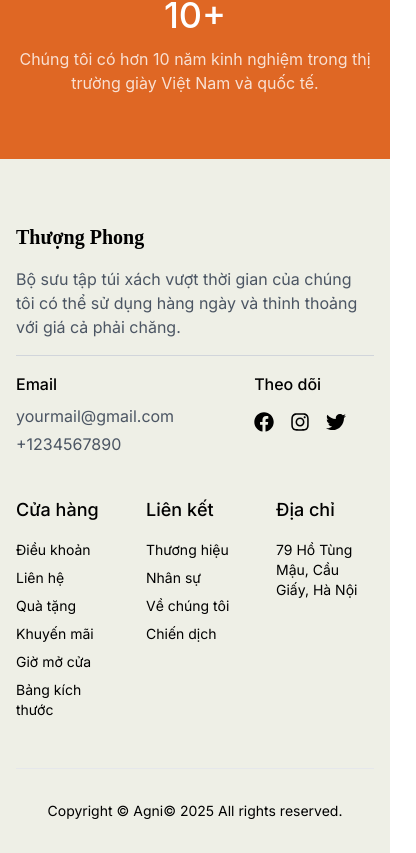
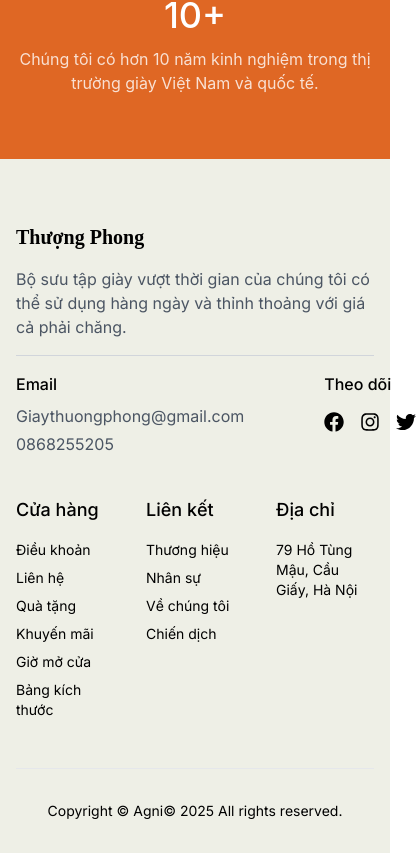
Before and after one commit to sondm204/VinaShoe, a React (Create React App) app: page / in a window 390 px wide. Shown: the part 6884-7737 px from the top of the page, 416 px wide, since content can reach past the window. Built offline with nearby package versions, Linux system fonts and the light colour scheme.

Commit message:
change email, phone number in footer

```diff
--- a/src/components/Footer.jsx
+++ b/src/components/Footer.jsx
@@ -12,15 +12,15 @@ const Footer = () => {
             <div className="border-b border-b-gray-300">
               <h3 className="text-xl mb-4 font-serif font-semibold">Thượng Phong</h3>
               <p className="text-gray-600 mb-4">
-                Bộ sưu tập túi xách vượt thời gian của chúng tôi có thể sử dụng hàng ngày và thỉnh thoảng với giá cả phải chăng.
+                Bộ sưu tập giày vượt thời gian của chúng tôi có thể sử dụng hàng ngày và thỉnh thoảng với giá cả phải chăng.
               </p>
             </div>
 
             <div className="mt-4 flex gap-20">
               <div>
                 <h4 className="font-medium mb-2">Email</h4>
-                <p className="text-gray-600 mb-1">yourmail@gmail.com</p>
-                <p className="text-gray-600">+1234567890</p>
+                <p className="text-gray-600 mb-1">Giaythuongphong@gmail.com</p>
+                <p className="text-gray-600">0868255205</p>
               </div>
               <div>
                 <h4 className="font-medium mb-4">Theo dõi</h4>
```
